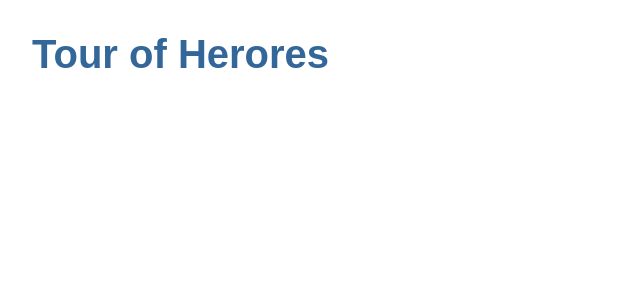
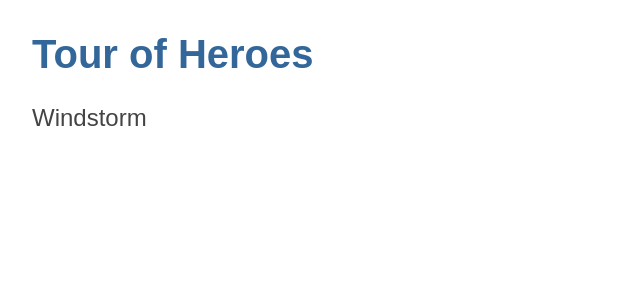
Before and after one commit to zatkiller/Tour-of-Heroes, an Angular app: page / in a window 1280 px wide. Shown: the top 300 px of the page, without its empty margins (0-640 px from the left). Built offline with nearby package versions, Linux system fonts and the light colour scheme.

Commit message:
Add Heroes Component and View

```diff
--- a/src/app/app.component.html
+++ b/src/app/app.component.html
@@ -1 +1,2 @@
 <h1>{{ title }}</h1>
+<app-heroes></app-heroes>
--- a/src/app/app.component.ts
+++ b/src/app/app.component.ts
@@ -6,5 +6,5 @@
   styleUrls: ['./app.component.css'],
 })
 export class AppComponent {
-  title = 'Tour of Herores';
+  title = 'Tour of Heroes';
 }
--- a/src/app/app.module.ts
+++ b/src/app/app.module.ts
@@ -3,10 +3,12 @@
 
 import { AppRoutingModule } from './app-routing.module';
 import { AppComponent } from './app.component';
+import { HeroesComponent } from './heroes/heroes.component';
 
 @NgModule({
   declarations: [
-    AppComponent
+    AppComponent,
+    HeroesComponent
   ],
   imports: [
     BrowserModule,
--- /dev/null
+++ b/src/app/heroes/heroes.component.html
@@ -0,0 +1 @@
+<h2>{{ hero }}</h2>
--- /dev/null
+++ b/src/app/heroes/heroes.component.ts
@@ -0,0 +1,14 @@
+import { Component, OnInit } from '@angular/core';
+
+@Component({
+  selector: 'app-heroes',
+  templateUrl: './heroes.component.html',
+  styleUrls: ['./heroes.component.css'],
+})
+export class HeroesComponent implements OnInit {
+  hero = 'Windstorm';
+
+  constructor() {}
+
+  ngOnInit(): void {}
+}
```
Also changed, not shown: src/app/heroes/heroes.component.css (added), 1 other file (tests, documents, lock files or other folders).
